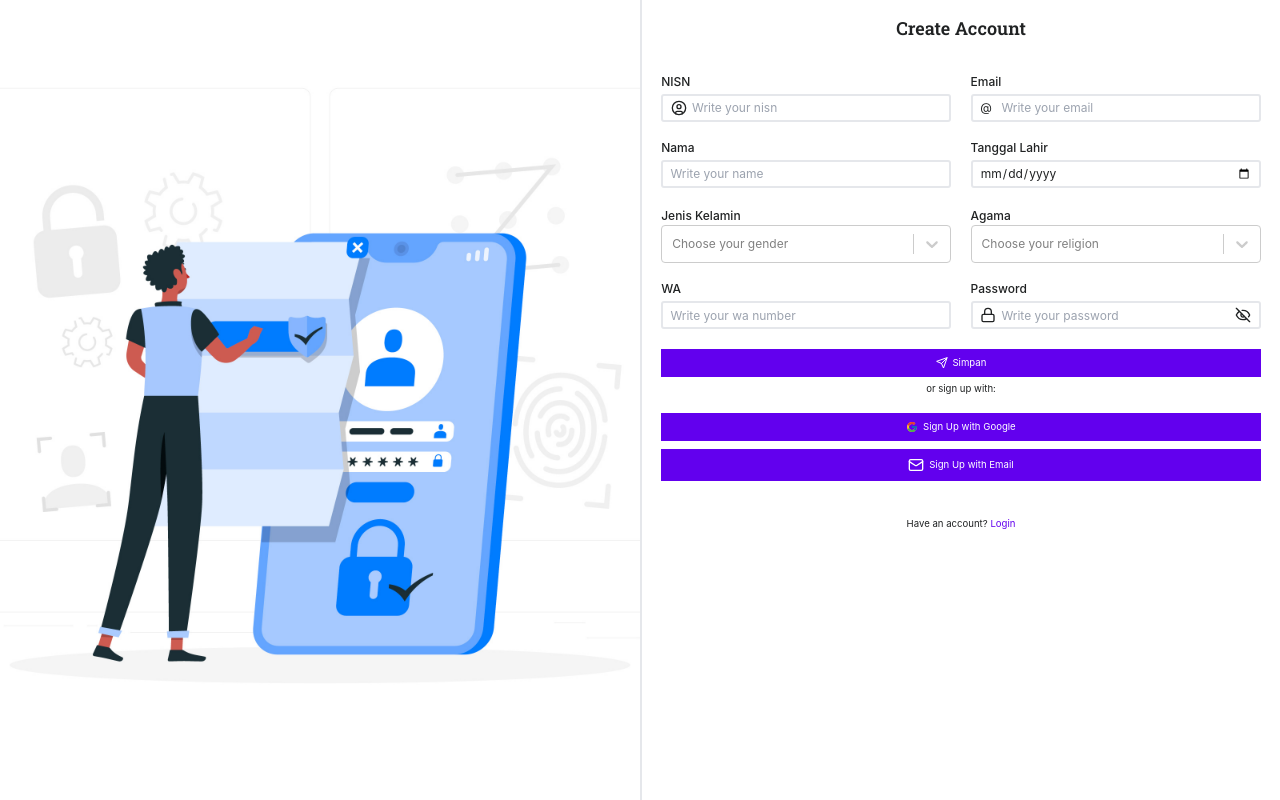
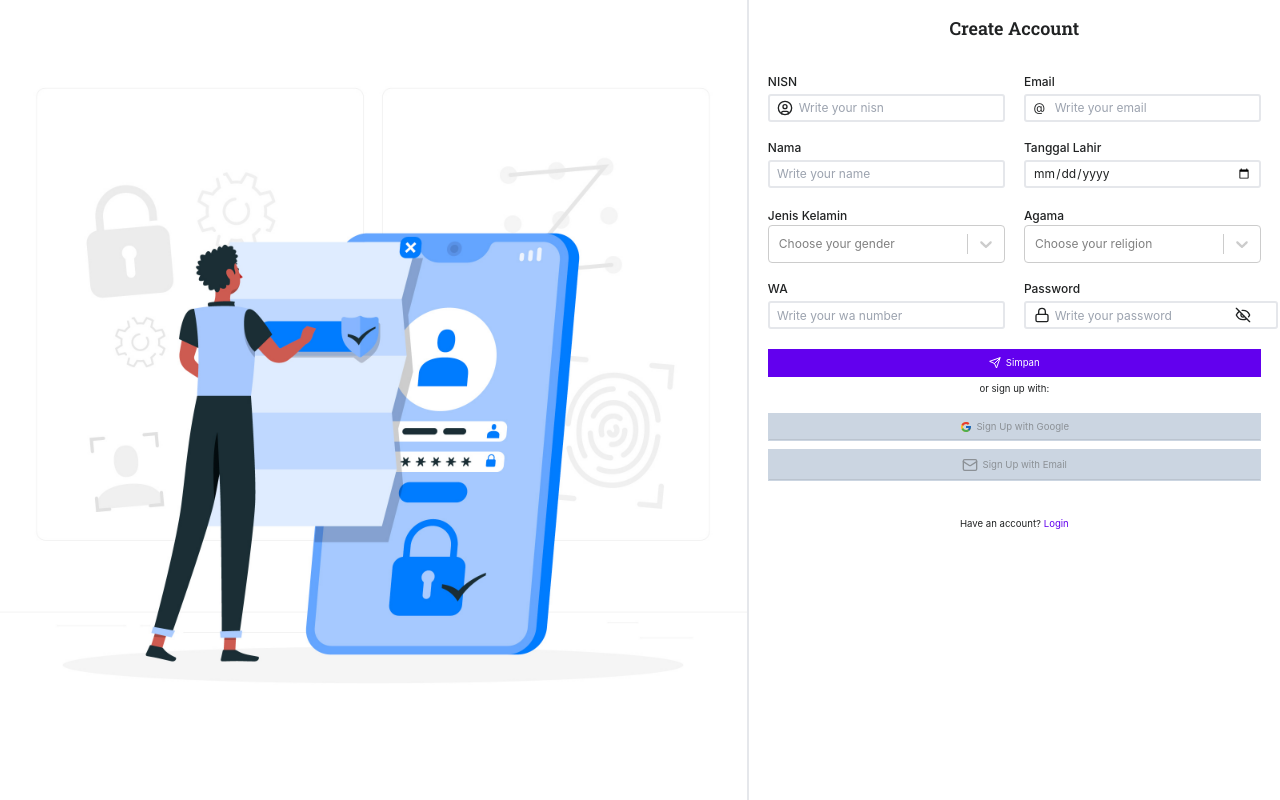
Before and after one commit to rfnasution01/Smart-Learning, a React (Vite) app: page /login/registrasi in a window 1280 px wide. Built offline with nearby package versions, Linux system fonts and the light colour scheme; a small style sheet from the web is missing.

Commit message:
fix: modify registrasi ui

```diff
--- a/src/features/layout/loginLayout.tsx
+++ b/src/features/layout/loginLayout.tsx
@@ -3,14 +3,14 @@ import { Outlet } from 'react-router-dom'
 export default function LoginLayout() {
   return (
     <div className="grid h-screen grid-cols-12">
-      <div className="col-span-6 block phones:hidden">
+      <div className="col-span-7 block phones:hidden">
         <img
           src="/img/login-bg.jpg"
           alt="login"
           className="h-screen w-full object-cover"
         />
       </div>
-      <div className="scrollbar col-span-6 max-h-full overflow-y-auto border-l-2 bg-white phones:col-span-12">
+      <div className="scrollbar col-span-5 max-h-full overflow-y-auto border-l-2 bg-white phones:col-span-12">
         <Outlet />
       </div>
     </div>
--- a/src/features/registrasi/index.tsx
+++ b/src/features/registrasi/index.tsx
@@ -177,11 +177,21 @@ export default function RegistrasiPage() {
               </div>
 
               <div className="flex flex-col gap-y-12">
-                <Button variant="solid-primary" type="submit" classes="py-12">
+                <Button
+                  variant="outlined-primary"
+                  type="button"
+                  classes="py-12"
+                  disabled
+                >
                   <img src="/icon/Google.svg" alt="Icon Google" />
                   Sign Up with Google
                 </Button>
-                <Button variant="solid-primary" type="submit" classes="py-12">
+                <Button
+                  variant="outlined-primary"
+                  type="button"
+                  classes="py-12"
+                  disabled
+                >
                   <Mail size={16} />
                   Sign Up with Email
                 </Button>
--- a/src/libs/const/variants/button.ts
+++ b/src/libs/const/variants/button.ts
@@ -41,8 +41,8 @@ const variant = {
   ],
   'outlined-primary': [
     'bg-transparent',
-    'border-white',
-    'text-white',
+    'border-primary',
+    'text-primary',
     'hover:bg-slate-300',
     'hover:border-button-outline-hover-border',
     'hover:text-black',
```
